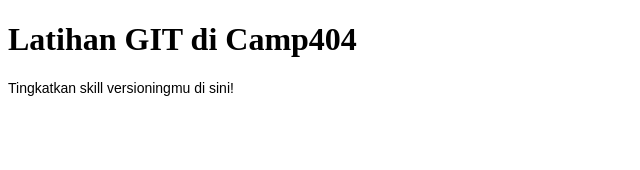
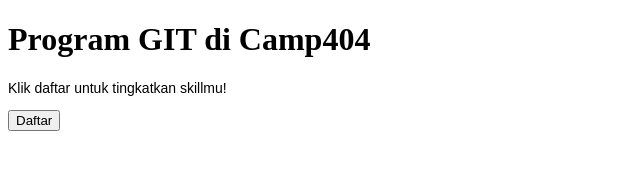
Before and after one commit to kiena-dev/latihanGIT, a plain HTML site: page index.html in a window 1280 px wide. Shown: the whole page, without its empty margins (0-640 px from the left). Drawn offline with Linux system fonts and the light colour scheme.

Commit message:
merubah index.html dari komputer

```diff
--- a/index.html
+++ b/index.html
@@ -9,7 +9,8 @@
     <link rel="stylesheet" href="style.css">
 </head>
 <body>
-    <h1>Latihan GIT di Camp404</h1>
-    <p>Tingkatkan skill versioningmu di sini!</p>
+    <h1>Program GIT di Camp404</h1>
+    <p>Klik daftar untuk tingkatkan skillmu!</p>
+    <button>Daftar</button>
 </body>
 </html>
```
